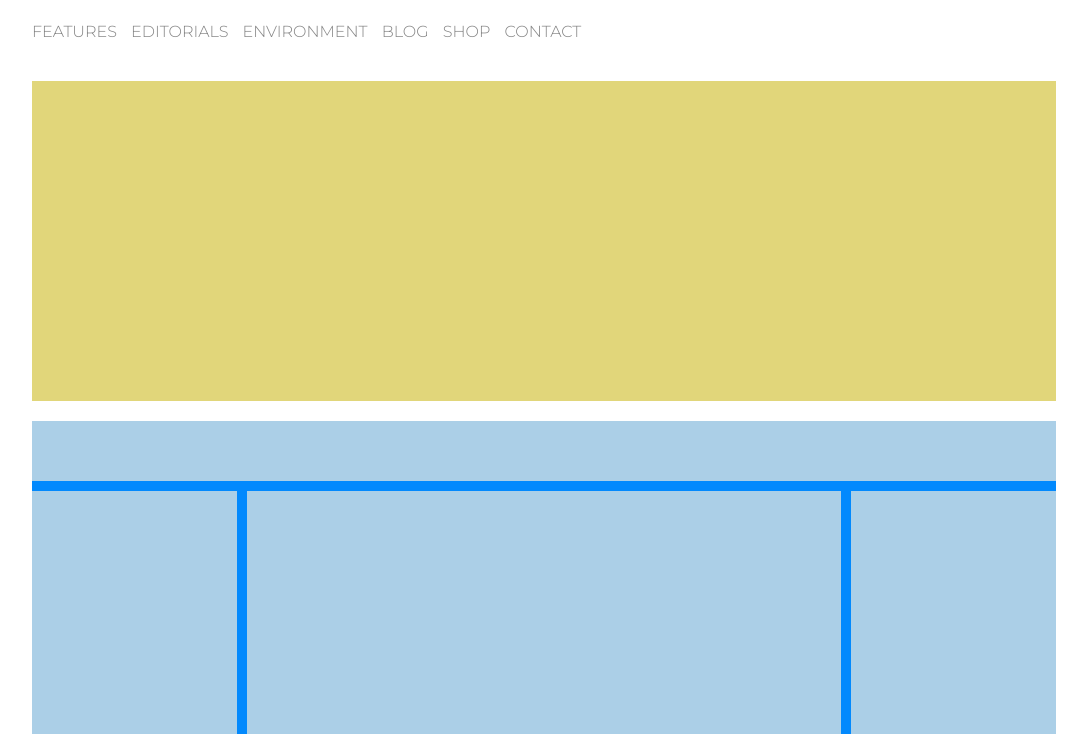
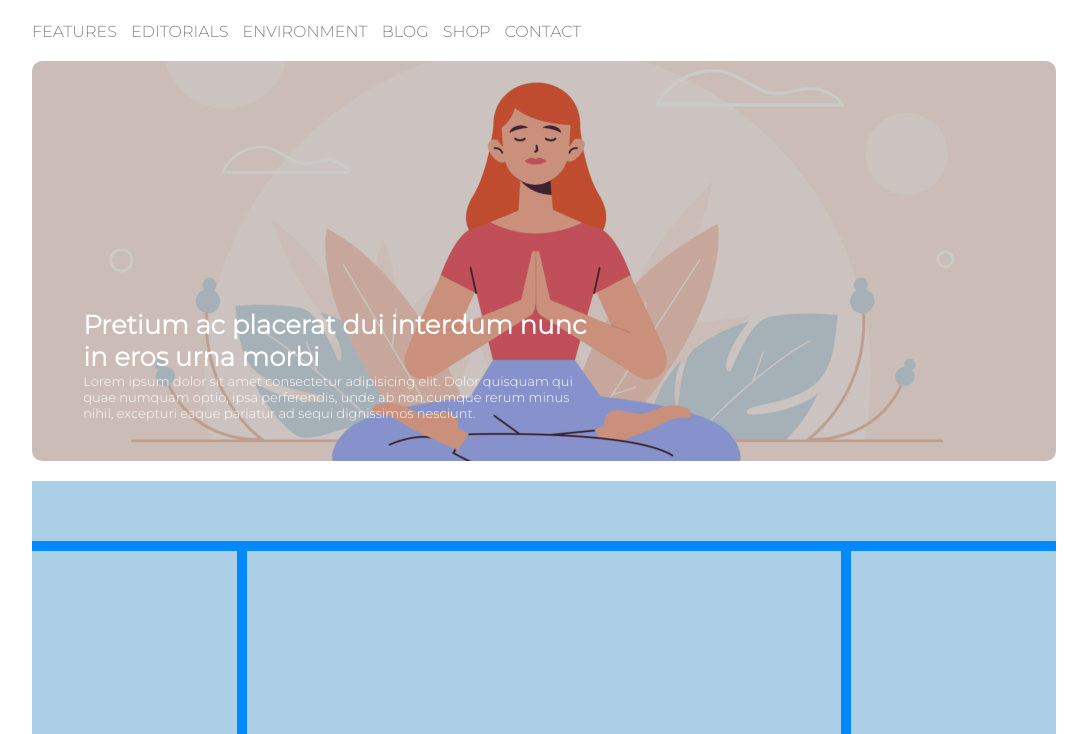
Before and after one commit to Francesca-Salvini/htmlcss-wp, a plain HTML site: page index.html in a window 1280 px wide. Shown: the part 66-800 px from the top of the page, without its empty margins (96-1183 px from the left). Drawn offline with Linux system fonts and the light colour scheme.

Commit message:
finito banner dell'header

```diff
--- a/css/style.css
+++ b/css/style.css
@@ -14,6 +14,16 @@ body {
     width: 80%;
 
     margin: auto;
+}
+
+.layover {
+    border-radius: 10px;
+    width: 100%;
+    height: 100%;
+    background-color: rgba(0, 0, 0, 0.2);
+    position: absolute;
+    top: 0;
+    left: 0;
 }
 
 .container {
@@ -45,10 +55,30 @@ img {
     text-transform: uppercase;
     color: #858585;
 }
-.container.yellow {
 
-    height: 320px;
-    background-color: #e1d67a;
+.banner {
+    height: 400px;
+    position: relative;
+}
+.banner img {
+
+   object-fit: cover;
+   width: 100%;
+   height: 100%;
+
+   border-radius: 10px;
+
+   overflow: hidden;
+}
+
+.testo_banner {
+    position: absolute;
+    bottom: 10%;
+    left: 5%;
+    width: 50%;
+    color: white;
+    font-size: small;
+
 }
 
 /*FINE HEADER*/
--- a/index.html
+++ b/index.html
@@ -18,10 +18,13 @@
 
         <!--HEADER-->
         <header>
+            <!--sezione logo-->
             <div class="logo">
                 <img src="img/logo.png" alt="">
             </div>
+            <!--fine sezione logo-->
 
+            <!--sezione nav-->
             <nav>
                 <ul class="menu">
                     <li>
@@ -49,7 +52,18 @@
                     </li>
                 </ul>
             </nav>
-            <div class="container yellow"></div>
+            <!--fine sezione nav-->
+
+            <!--sezione banner-->
+            <div class="banner">
+                <img src="img/banner.jpg" alt="">
+                <div class="layover"></div>
+                <div class="testo_banner">
+                    <h1>Pretium ac placerat dui interdum nunc in eros urna morbi </h1>
+                    <p>Lorem ipsum dolor sit amet consectetur adipisicing elit. Dolor quisquam qui quae numquam optio, ipsa perferendis, unde ab non cumque rerum minus nihil, excepturi eaque pariatur ad sequi dignissimos nesciunt.</p>
+                </div>
+            </div>
+            <!--fine sezione banner-->
         </header>
         <!--FINE HEADER-->
 
```
